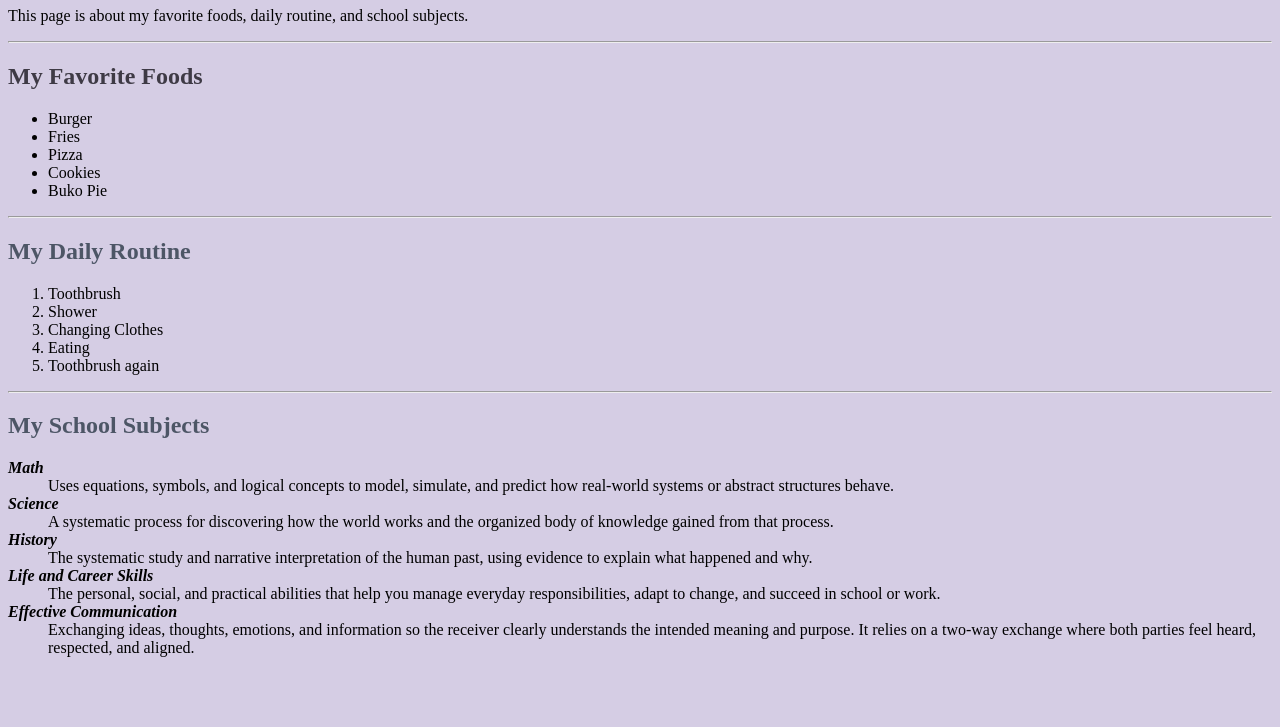
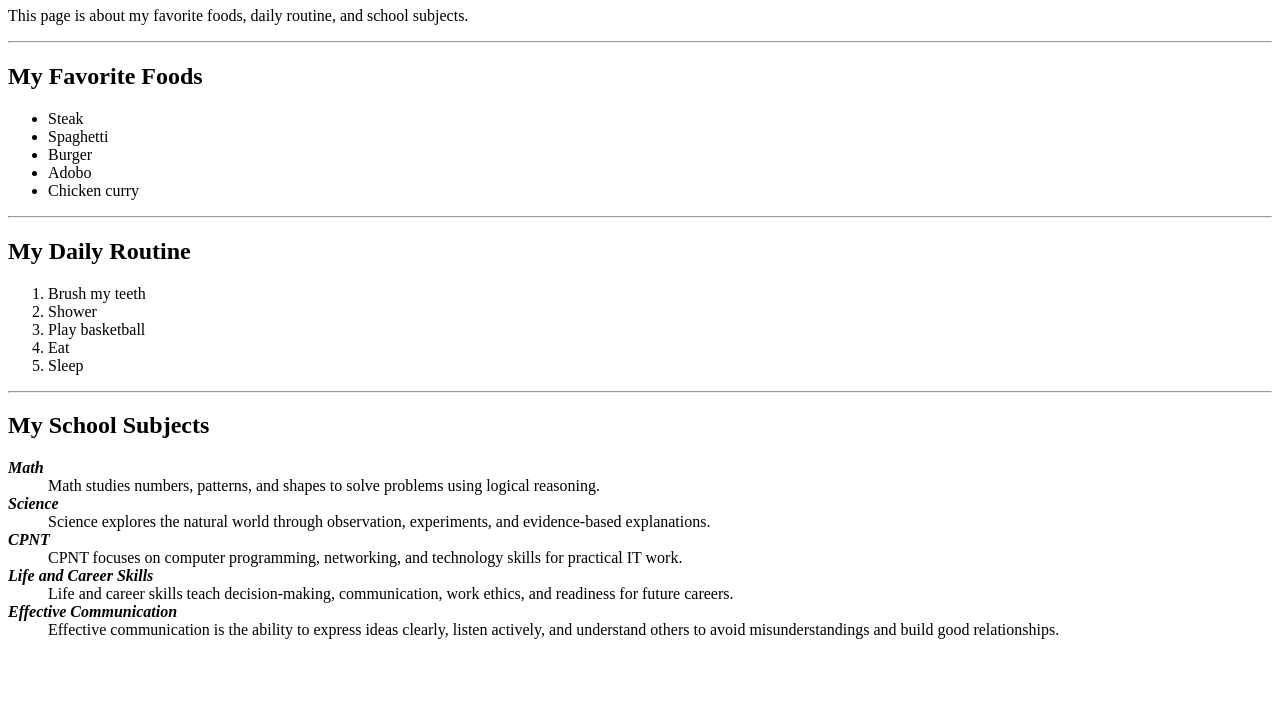
Before and after one commit to vinceryker27-creator/ryker, a plain HTML site: page index.html in a window 1280 px wide. Shown: the part 73-800 px from the top of the page. Drawn offline with Linux system fonts and the light colour scheme.

Commit message:
Update personal favorites page with responsibilities content

```diff
--- a/index.html
+++ b/index.html
@@ -1,58 +1,55 @@
 <!DOCTYPE html>
 <html>
 <head>
-    <title>My Personal Favorites and Daily Activities</title>
+    <meta charset="UTF-8">
+    <meta name="viewport" content="width=device-width, initial-scale=1.0">
+    <title>My Responsibilities in Life</title>
 </head>
-<body style="background-color: #d5cde4;">
-
-    <h1 style="color: #4d5666;">My Favorites</h1>
+<body>
+    <h1>My Responsibilities in Life</h1>
 
     <p>This page is about my favorite foods, daily routine, and school subjects.</p>
 
     <hr>
 
-    <h2 style="color: #3e3a45;">My Favorite Foods</h2>
-
+    <h2>My Favorite Foods</h2>
     <ul>
+        <li>Steak</li>
+        <li>Spaghetti</li>
         <li>Burger</li>
-        <li>Fries</li>
-        <li>Pizza</li>
-        <li>Cookies</li>
-        <li>Buko Pie</li>
+        <li>Adobo</li>
+        <li>Chicken curry</li>
     </ul>
 
     <hr>
 
-    <h2 style="color: #4d5666;">My Daily Routine</h2>
-
+    <h2>My Daily Routine</h2>
     <ol>
-        <li>Toothbrush</li>
+        <li>Brush my teeth</li>
         <li>Shower</li>
-        <li>Changing Clothes</li>
-        <li>Eating</li>
-        <li>Toothbrush again</li>
+        <li>Play basketball</li>
+        <li>Eat</li>
+        <li>Sleep</li>
     </ol>
 
     <hr>
 
-    <h2 style="color: #4d5666;">My School Subjects</h2>
-
+    <h2>My School Subjects</h2>
     <dl>
         <dt><b><i>Math</i></b></dt>
-        <dd>Uses equations, symbols, and logical concepts to model, simulate, and predict how real-world systems or abstract structures behave.</dd>
+        <dd>Math studies numbers, patterns, and shapes to solve problems using logical reasoning.</dd>
 
         <dt><b><i>Science</i></b></dt>
-        <dd>A systematic process for discovering how the world works and the organized body of knowledge gained from that process.</dd>
+        <dd>Science explores the natural world through observation, experiments, and evidence-based explanations.</dd>
 
-        <dt><b><i>History</i></b></dt>
-        <dd>The systematic study and narrative interpretation of the human past, using evidence to explain what happened and why.</dd>
+        <dt><b><i>CPNT</i></b></dt>
+        <dd>CPNT focuses on computer programming, networking, and technology skills for practical IT work.</dd>
 
         <dt><b><i>Life and Career Skills</i></b></dt>
-        <dd>The personal, social, and practical abilities that help you manage everyday responsibilities, adapt to change, and succeed in school or work.</dd>
+        <dd>Life and career skills teach decision-making, communication, work ethics, and readiness for future careers.</dd>
 
         <dt><b><i>Effective Communication</i></b></dt>
-        <dd>Exchanging ideas, thoughts, emotions, and information so the receiver clearly understands the intended meaning and purpose. It relies on a two-way exchange where both parties feel heard, respected, and aligned.</dd>
+        <dd>Effective communication is the ability to express ideas clearly, listen actively, and understand others to avoid misunderstandings and build good relationships.</dd>
     </dl>
-
 </body>
 </html>
```
